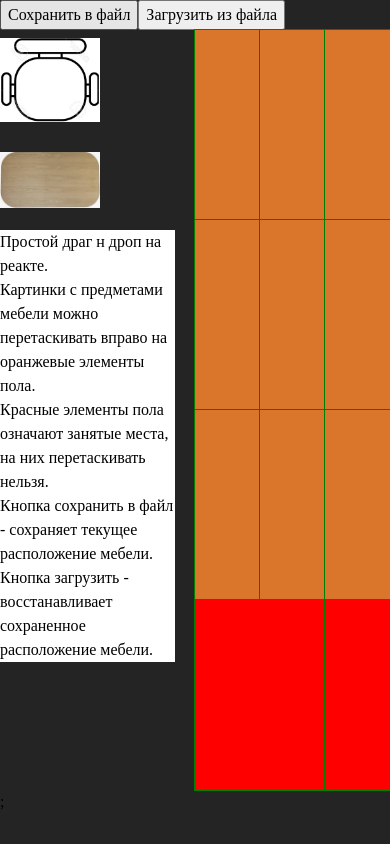
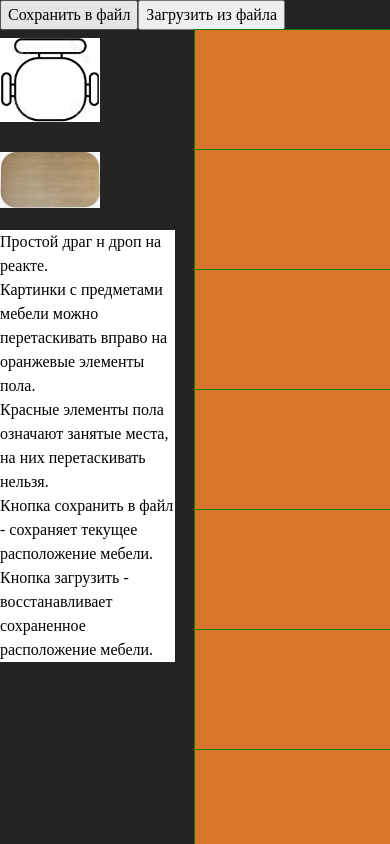
Before and after one commit to DenKuznets/hammer-part2-dnd, a React (Vite) app: page / in a window 390 px wide. Shown: the top 844 px of the page. Built offline with nearby package versions, Linux system fonts and the light colour scheme.

Commit message:
responsive added

```diff
--- a/src/components/Floor.jsx
+++ b/src/components/Floor.jsx
@@ -6,6 +6,15 @@ import styled from "styled-components";
 const FloorStyled = styled.div`
     height: 90vh;
     display: grid;
+    grid-template-columns: repeat(3, 1fr);
+    @media only screen and (max-width: 775px) {
+        grid-template-columns: repeat(2, 1fr);
+
+    }
+    @media only screen and (max-width: 460px) {
+        grid-template-columns: repeat(1, 1fr);
+        height: auto;
+    }
 `;
 
 const Floor = () => {
@@ -23,11 +32,7 @@ const Floor = () => {
         );
     });
 
-    return (
-        <FloorStyled style={{ gridTemplateColumns: `repeat(3, 1fr)` }}>
-            {squaresToShow}
-        </FloorStyled>
-    );
+    return <FloorStyled>{squaresToShow}</FloorStyled>;
 };
 
 export default Floor;
--- a/src/components/Square.jsx
+++ b/src/components/Square.jsx
@@ -11,6 +11,9 @@ const SquareStyled = styled.div`
     justify-content: center;
     align-items: center;
     position: relative;
+    @media only screen and (max-width: 460px) {
+        height: 120px;
+    }
     .item-holder {
         position: absolute;
     }
@@ -61,9 +64,7 @@ const Square = ({ id, className, children }) => {
             {children && (
                 <button
                     onClick={(e) => {
-                        dispatch(
-                            removeItem(e.target.closest(".droppable").id)
-                        );
+                        dispatch(removeItem(e.target.closest(".droppable").id));
                     }}
                 >
                     X
```
